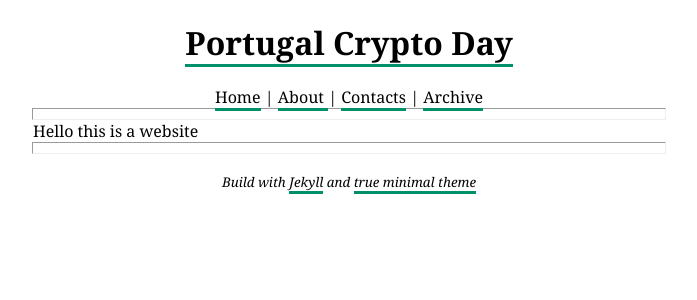
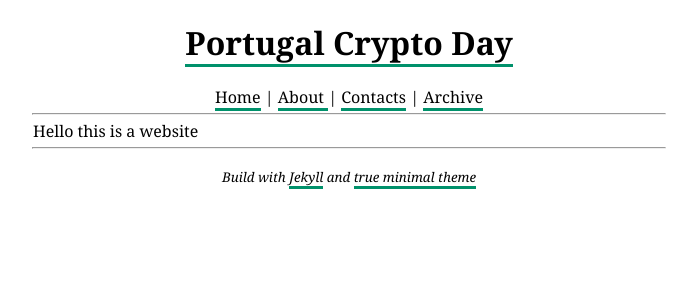
Before and after one commit to cryptoday-pt/cryptoday-pt.github.io, a Jekyll site: the page built from index.html, in a window 1280 px wide. Shown: the top 300 px of the page, without its empty margins (291-988 px from the left). Built offline with Jekyll 4.4.1, drawn with Linux system fonts in a browser that asks for light colours; the list of posts is cut into pages by our own code.

Commit message:
more css changes for hr and min width

```diff
--- a/assets/css/syntax.css
+++ b/assets/css/syntax.css
@@ -81,16 +81,16 @@
 }
 
 hr {
-  min-width: 500px;
+  min-width: 300px;
   width: 50%;
   margin: 0 auto;
-  padding-top:5px;
-  padding-bottom:5px;
+  margin-top: 5px;
+  margin-bottom: 5px;
 }
 
 #main {
   text-align: left;
-  min-width: 500px;
+  min-width: 300px;
   width: 50%;
   margin: 0 auto;
 }
```
